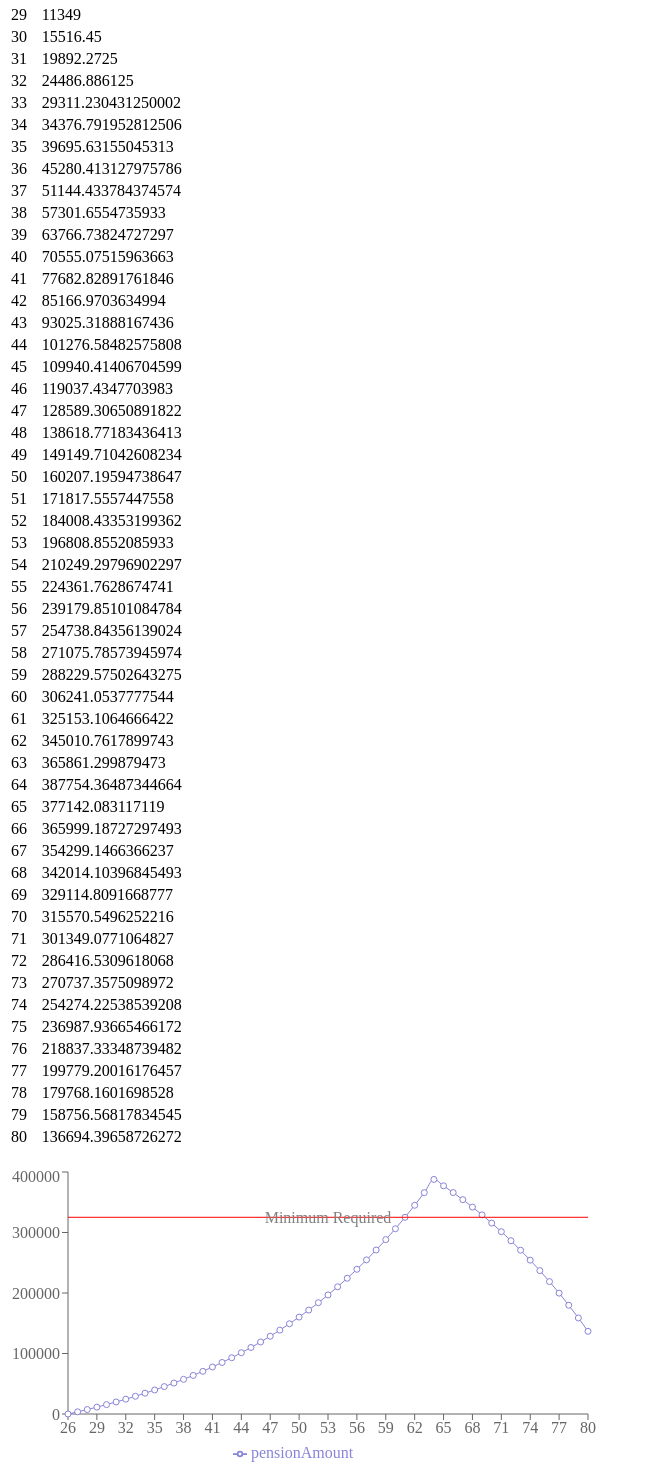
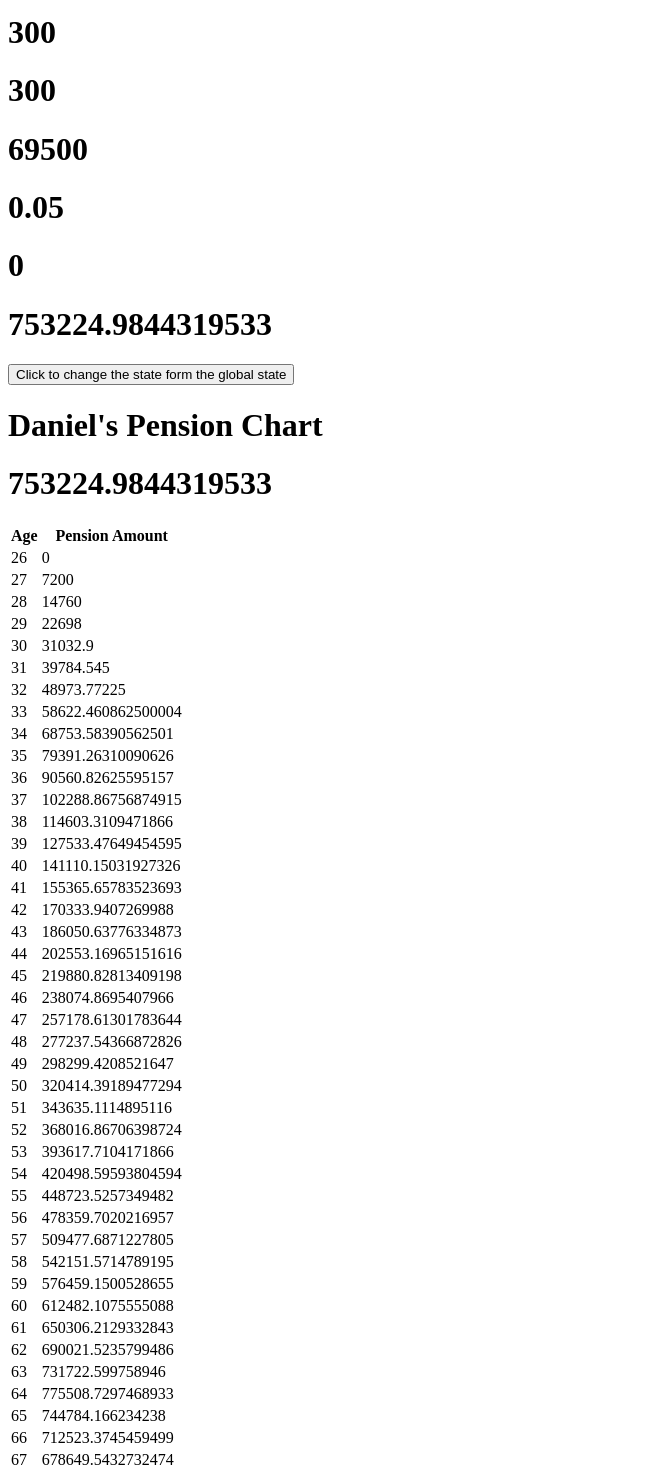
Before and after one commit to zjian107-su/React-Learn-Pension, a React (Create React App) app: page / in a window 1280 px wide. Shown: the part 281-1750 px from the top of the page, without its empty margins (0-651 px from the left). Built offline with nearby package versions, Linux system fonts and the light colour scheme.

Commit message:
✨ update: manually test functionalities, visuals and formulas

```diff
--- a/package.json
+++ b/package.json
@@ -12,6 +12,7 @@
     "@types/react-dom": "^18.2.17",
     "react": "^18.2.0",
     "react-dom": "^18.2.0",
+    "react-error-boundary": "^4.0.11",
     "react-hook-form": "^7.48.2",
     "react-scripts": "5.0.1",
     "recharts": "^2.10.3",
--- a/src/App.tsx
+++ b/src/App.tsx
@@ -1,19 +1,40 @@
-import React from 'react';
+import React, { useState } from "react";
 import PensionForm from "./components/PensionForm/PensionForm";
 import PensionChart from "./components/PensionChart/PensionChart";
 import PensionLine from "./components/PensionLine/pensionLine";
+import { PensionContext } from "./context/PensionContext";
+import CalculatorInput from "./interfaces/calculatorInput";
+
+import { ErrorBoundary } from "react-error-boundary";
 
 function App() {
+  const [pensionData, setPensionData] = useState({
+    currentAge: 26,
+    retireAge: 65,
+    deathAge: 81,
+    personalInput: 300,
+    employerInput: 300,
+    desiredRetireIncome: 69500,
+    yearlyInterest: 0.05,
+    transferredPension: 0,
+  } as CalculatorInput);
+
   return (
-    <>
+    <div>
+      <PensionContext.Provider value={{ pensionData, setPensionData }}>
         <h1>Daniel's Pension Tracker</h1>
         <br />
-      {/* <PensionLine /> */}
+        <PensionLine />
+
         <br />
+        <ErrorBoundary fallback={<div>Something went wrong in CHART</div>}>
           <PensionChart />
+        </ErrorBoundary>
         <br />
+
         <PensionForm />
-    </>
+      </PensionContext.Provider>
+    </div>
   );
 }
 
--- a/src/components/PensionChart/PensionChart.tsx
+++ b/src/components/PensionChart/PensionChart.tsx
@@ -1,62 +1,59 @@
-import { useEffect, useState } from "react";
+import { useEffect, useState, useContext } from "react";
 import "./PensionChart.css";
-import CalculatorInput from "../../interfaces/calculatorInput";
-import calculatePension from "../../services/pensionCalculatorService";
+import pensionCalculatorService from "../../services/pensionCalculatorService";
 import PensionProjection from "../../interfaces/pensionProjection";
 import pensionMinService from "../../services/pensionMinService";
+import { PensionContext } from "../../context/PensionContext";
 
 import {
   LineChart,
   Line,
   XAxis,
   YAxis,
-  CartesianGrid,
   Tooltip,
   Legend,
   ReferenceLine,
 } from "recharts";
 
 function PensionChart() {
-  const [inputData, setInputData] = useState<CalculatorInput>({
-    currentAge: 26,
-    retireAge: 65,
-    deathAge: 81,
-    monthlyInput: 300,
-    desiredRetireIncome: 30000,
-    yearlyInterest: 0.05,
-    transferredPension: 0,
-  });
+  const { pensionData } = useContext(PensionContext);
 
-  const [projections, setprojections] = useState<PensionProjection[]>([]);
-  const [minNum, setMinNumber] = useState(0);
+  const [projections, setProjections] = useState<PensionProjection[]>([]);
+  const [minNum, setMinNum] = useState(0);
 
   useEffect(() => {
-    const projections = calculatePension(
-      inputData.currentAge,
-      inputData.retireAge,
-      inputData.deathAge,
-      inputData.monthlyInput,
-      inputData.desiredRetireIncome,
-      inputData.yearlyInterest,
-      inputData.transferredPension
+    const newProjections = pensionCalculatorService(
+      pensionData.currentAge,
+      pensionData.retireAge,
+      pensionData.deathAge,
+      pensionData.personalInput,
+      pensionData.employerInput,
+      pensionData.desiredRetireIncome,
+      pensionData.yearlyInterest,
+      pensionData.transferredPension
     );
-    const minNum = pensionMinService(
-      inputData.currentAge,
-      inputData.retireAge,
-      inputData.deathAge,
-      inputData.monthlyInput,
-      inputData.desiredRetireIncome,
-      inputData.yearlyInterest,
-      inputData.transferredPension
+    console.log("newProjections", newProjections);
+    const newMinNum = pensionMinService(
+      pensionData.currentAge,
+      pensionData.retireAge,
+      pensionData.deathAge,
+      pensionData.personalInput,
+      pensionData.employerInput,
+      pensionData.desiredRetireIncome,
+      pensionData.yearlyInterest,
+      pensionData.transferredPension
     );
+    console.log("newMinNum", newMinNum);
 
-    setprojections(projections);
-    setMinNumber(minNum);
-  }, [inputData]);
+    setProjections(newProjections);
+    setMinNum(newMinNum);
+  }, [pensionData]);
 
   return (
     <>
       <h1>Daniel's Pension Chart</h1>
+      {/* <h1>{projections}</h1> */}
+      <h1>{minNum}</h1>
 
       {/* Show in table format */}
       <div>
--- a/src/components/PensionForm/PensionForm.tsx
+++ b/src/components/PensionForm/PensionForm.tsx
@@ -1,8 +1,12 @@
-import React from "react";
+import React, { useContext } from "react";
 import "./PensionForm.css";
 import { useForm } from "react-hook-form";
+import { PensionContext } from "../../context/PensionContext";
+import CalculatorInput from "../../interfaces/calculatorInput";
 
 function PensionForm() {
+  const { pensionData, setPensionData } = useContext(PensionContext);
+
   const {
     register,
     handleSubmit,
@@ -12,7 +16,7 @@ function PensionForm() {
       currentAge: 25,
       retireAge: 65,
       deathAge: 81,
-      personlyInput: 300,
+      personalInput: 300,
       employerInput: 300,
       desiredRetirementIncome: 30000,
       yearlyInterest: 0.05,
@@ -20,12 +24,17 @@ function PensionForm() {
     },
   });
 
+  const handleSubmitForm = (data: any) => {
+    console.log("data", data);
+    setPensionData(data);
+  };
+
   return (
     <>
       <h1>Daniel's Pension Form</h1>
       <form
         onSubmit={handleSubmit((data) => {
-          console.log(data);
+          setPensionData(data);
         })}
       >
         <label htmlFor="desiredRetirementIncome">
@@ -44,13 +53,13 @@ function PensionForm() {
         <label htmlFor="personlyInput">Personal Monthly Input: </label>
         <input
           type="text"
-          id="personlyInput"
-          {...register("personlyInput", {
+          id="personalInput"
+          {...register("personalInput", {
             required: "Required",
             pattern: { value: /^\d+$/, message: "Invalid age" },
           })}
         />
-        <p>{errors.personlyInput?.message}</p>
+        <p>{errors.personalInput?.message}</p>
         <label htmlFor="employerInput">Employer Monthly Input: </label>
         <input
           type="text"
--- a/src/components/PensionLine/pensionLine.tsx
+++ b/src/components/PensionLine/pensionLine.tsx
@@ -1,38 +1,62 @@
-import { useEffect, useState } from "react";
+import { useEffect, useState, useContext } from "react";
 import "./PensionLine.css";
 import CalculatorInput from "../../interfaces/calculatorInput";
-import calculatePension from "../../services/pensionCalculatorService";
 import PensionProjection from "../../interfaces/pensionProjection";
 import pensionMinService from "../../services/pensionMinService";
+import { PensionContext } from "../../context/PensionContext";
 
 function PensionLine() {
-  const [inputData, setInputData] = useState<CalculatorInput>({
-    currentAge: 26,
-    retireAge: 65,
-    deathAge: 81,
-    monthlyInput: 300,
-    desiredRetireIncome: 30000,
-    yearlyInterest: 0.05,
-    transferredPension: 0,
-  });
   const [retirementAmount, setRetirementAmount] = useState(0);
+  const { pensionData, setPensionData } = useContext(PensionContext);
+
+  const clickHandler = () => {
+    setPensionData({
+      currentAge: 26,
+      retireAge: 27,
+      deathAge: 28,
+      personalInput: 29,
+      employerInput: 30,
+      // monthlyInput: 28,
+      desiredRetireIncome: 31,
+      yearlyInterest: 0.05,
+      transferredPension: 100,
+    });
+  };
+
+  // test the global state
+  useEffect(() => {
+    console.log(pensionData);
+  }, [pensionData]);
 
   useEffect(() => {
     let updatedRetiredmentAmount: number = pensionMinService(
-      inputData.currentAge,
-      inputData.retireAge,
-      inputData.deathAge,
-      inputData.monthlyInput,
-      inputData.desiredRetireIncome,
-      inputData.yearlyInterest,
-      inputData.transferredPension
+      pensionData.currentAge,
+      pensionData.retireAge,
+      pensionData.deathAge,
+      pensionData.personalInput,
+      pensionData.employerInput,
+      pensionData.desiredRetireIncome,
+      pensionData.yearlyInterest,
+      pensionData.transferredPension
     );
     setRetirementAmount(updatedRetiredmentAmount);
-  }, [retirementAmount]);
+  }, [pensionData]);
 
   return (
     <>
+      <h1>{pensionData.currentAge}</h1>
+      <h1>{pensionData.retireAge}</h1>
+      <h1>{pensionData.deathAge}</h1>
+      <h1>{pensionData.personalInput}</h1>
+      <h1>{pensionData.employerInput}</h1>
+      <h1>{pensionData.desiredRetireIncome}</h1>
+      <h1>{pensionData.yearlyInterest}</h1>
+      <h1>{pensionData.transferredPension}</h1>
+
       <h1>{retirementAmount}</h1>
+      <button onClick={clickHandler}>
+        Click to change the state form the global state
+      </button>
     </>
   );
 }
--- /dev/null
+++ b/src/context/PensionContext.js
@@ -0,0 +1,4 @@
+import React, { createContext } from "react";
+// import CalculatorInput from "../components/CalculatorInput";
+
+export const PensionContext = createContext();
--- a/src/index.tsx
+++ b/src/index.tsx
@@ -6,7 +6,7 @@ const root = ReactDOM.createRoot(
   document.getElementById("root") as HTMLElement
 );
 root.render(
-  <React.StrictMode>
-    <App />
-  </React.StrictMode>
+  // <React.StrictMode>
+  <App />
+  // </React.StrictMode>
 );
--- a/src/interfaces/calculatorInput.ts
+++ b/src/interfaces/calculatorInput.ts
@@ -2,7 +2,8 @@ type CalculatorInput = {
   currentAge: number;
   retireAge: number;
   deathAge: number;
-  monthlyInput: number;
+  personalInput: number;
+  employerInput: number;
   desiredRetireIncome: number;
   yearlyInterest: number;
   transferredPension: number;
--- a/src/services/pensionCalculatorService.tsx
+++ b/src/services/pensionCalculatorService.tsx
@@ -1,10 +1,11 @@
 import PensionProjection from "../interfaces/pensionProjection";
 
-const calculatePension = (
+const pensionCalculatorService = (
   currentAge: number,
   retireAge: number,
   deathAge: number,
-  monthlyInput: number,
+  personalInput: number,
+  employerInput: number,
   desiredRetireIncome: number,
   yearlyInterest: number,
   transferredPension: number
@@ -12,6 +13,10 @@ const calculatePension = (
   let timeBeforeRetire = retireAge - currentAge;
   let timeBeforeDeath = deathAge - currentAge;
   let pensionArray: PensionProjection[] = [];
+  let monthlyInput = personalInput + employerInput;
+  console.log(
+    `currentAge: ${currentAge}, retireAge: ${retireAge}, deathAge: ${deathAge}, personalInput: ${personalInput}, employerInput: ${employerInput}, desiredRetireIncome: ${desiredRetireIncome}, yearlyInterest: ${yearlyInterest}, transferredPension: ${transferredPension}`
+  );
 
   pensionArray.push({ age: currentAge, pensionAmount: transferredPension });
 
@@ -20,18 +25,21 @@ const calculatePension = (
     let newAmount =
       pensionArray[i - 1].pensionAmount * (1 + yearlyInterest) +
       monthlyInput * 12;
+
     pensionArray.push({ age: currentAge + i, pensionAmount: newAmount });
+    // console.log({ age: currentAge + i, pensionAmount: newAmount });
   }
 
-  // Deplete pension after retirement
   for (let i = timeBeforeRetire; i < timeBeforeDeath; i++) {
     let newAmount =
       pensionArray[i - 1].pensionAmount * (1 + yearlyInterest) -
       desiredRetireIncome;
+
+    // console.log({ age: currentAge + i, pensionAmount: newAmount });
     pensionArray.push({ age: currentAge + i, pensionAmount: newAmount });
   }
 
   return pensionArray;
 };
 
-export default calculatePension;
+export default pensionCalculatorService;
--- a/src/services/pensionMinService.tsx
+++ b/src/services/pensionMinService.tsx
@@ -1,10 +1,11 @@
 import PensionProjection from "../interfaces/pensionProjection";
 
-const calculatePension = (
+const pensionMinService = (
   currentAge: number,
   retireAge: number,
   deathAge: number,
-  monthlyInput: number,
+  personalInput: number,
+  employerInput: number,
   desiredRetireIncome: number,
   yearlyInterest: number,
   transferredPension: number
@@ -22,4 +23,4 @@ const calculatePension = (
   return pensionArray[0].pensionAmount;
 };
 
-export default calculatePension;
+export default pensionMinService;
--- a/tsconfig.json
+++ b/tsconfig.json
@@ -1,11 +1,7 @@
 {
   "compilerOptions": {
     "target": "es5",
-    "lib": [
-      "dom",
-      "dom.iterable",
-      "esnext"
-    ],
+    "lib": ["dom", "dom.iterable", "esnext"],
     "allowJs": true,
     "skipLibCheck": true,
     "esModuleInterop": true,
```
Also changed, not shown: src/hooks/usePensionCalculator.tsx (+4 -3 lines), 1 other file (tests, documents, lock files or other folders). Lines whose indentation alone changed are shown as unchanged.
